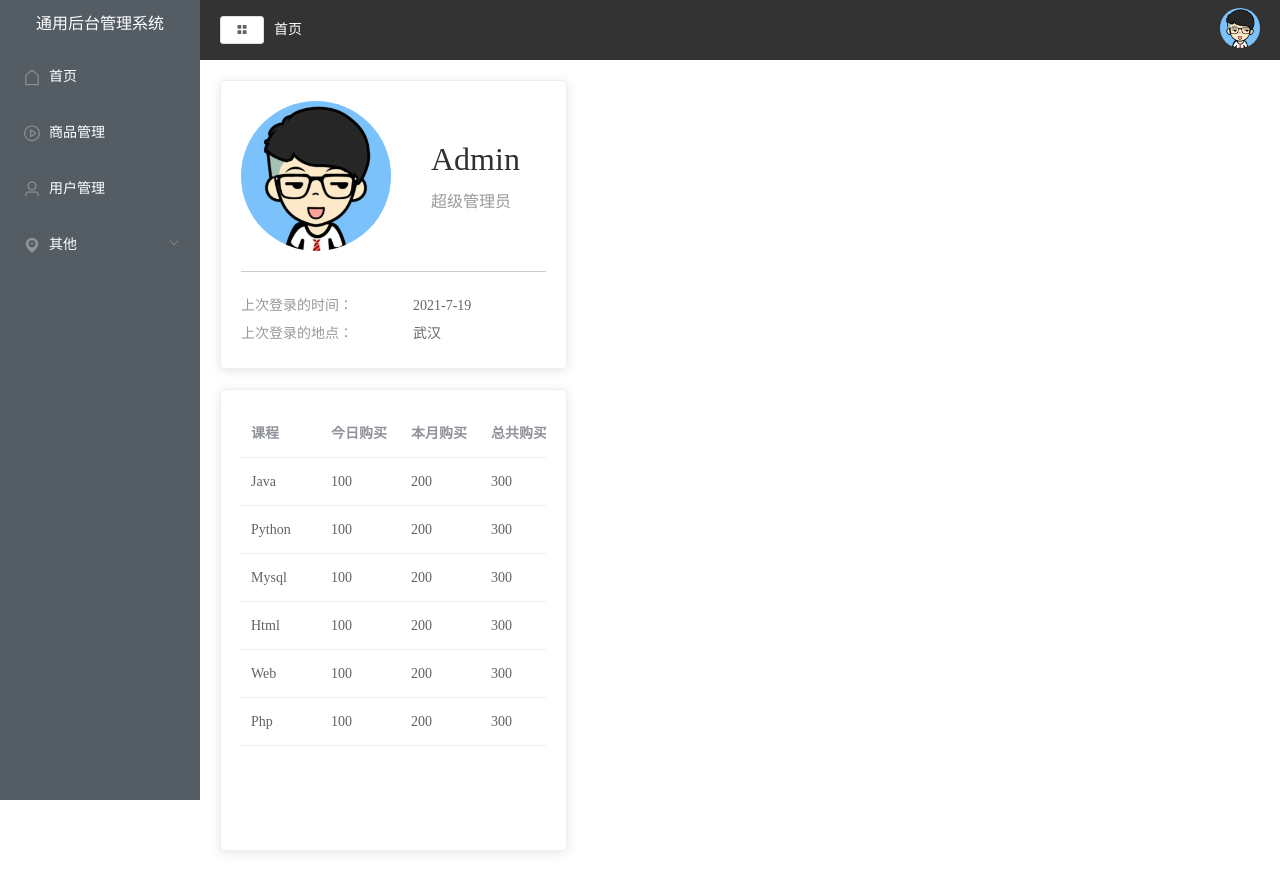
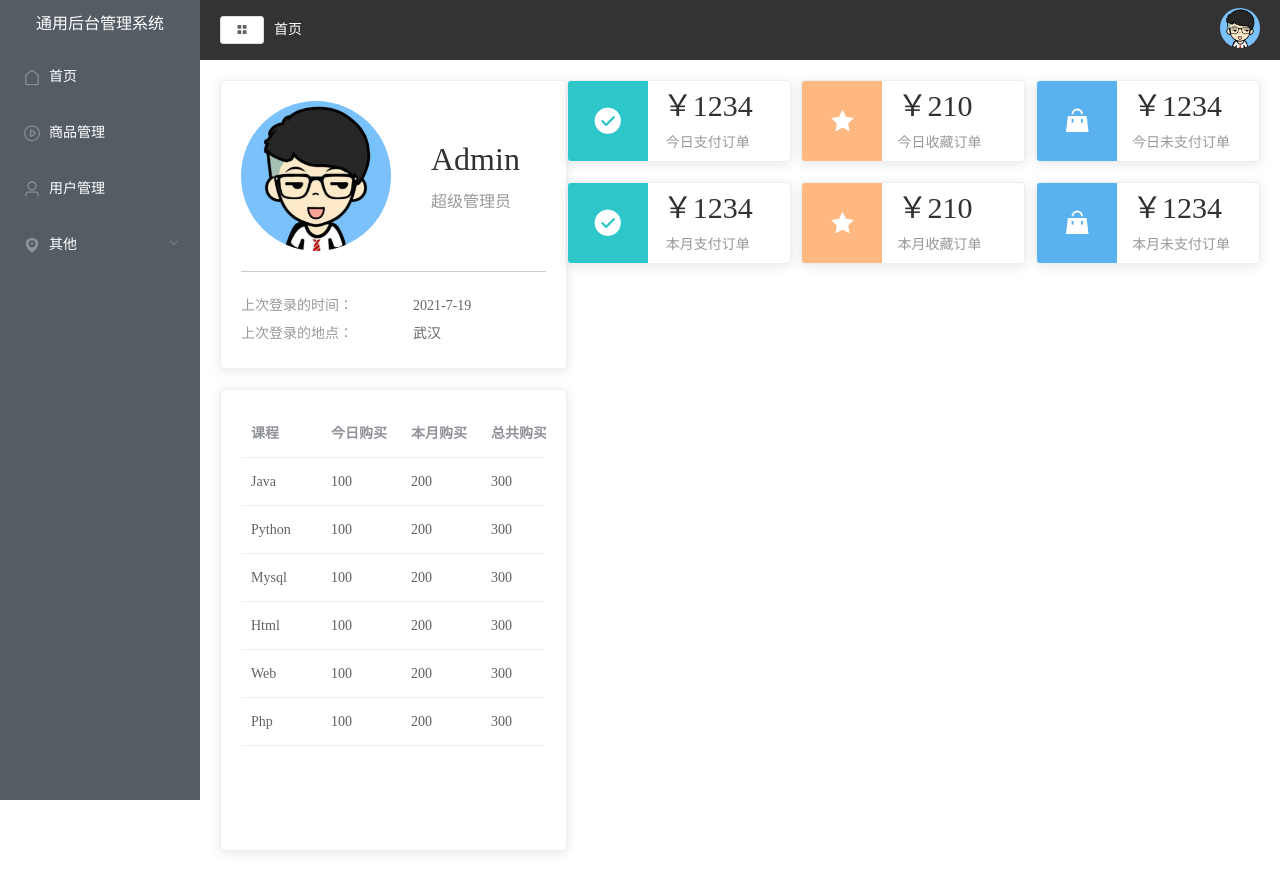
Before and after one commit to lining-lo/vue-project, a Vue app: page /#/Home in a window 1280 px wide. Built offline with nearby package versions, Linux system fonts and the light colour scheme.

Commit message:
home组件订单统计静态搭建

```diff
--- a/src/views/Home/index.vue
+++ b/src/views/Home/index.vue
@@ -21,7 +21,15 @@
       </el-card>
     </el-col>
     <el-col :span="16">
-      <div class="grid-content bg-purple-light"></div>
+      <div class="num">
+        <el-card v-for="item in countData" :key="item.name" :body-style="{ display:'flex',padding:0 }">
+        <i class="icon" :style="{ background:item.color }" :class="`el-icon-${item.icon}`"></i>
+        <div class="detail">
+          <p class="price">￥{{ item.value }}</p>
+          <p class="desc">{{ item.name }}</p>
+        </div>
+      </el-card>
+      </div>
     </el-col>
   </el-row>
 </template>
@@ -74,7 +82,45 @@ export default {
         todayBuy:'今日购买',
         monthBuy:'本月购买',
         totalBuy:'总共购买'
-      }
+      },
+      countData:[
+        {
+          name: "今日支付订单",
+          value: 1234,
+          icon: "success",
+          color: "#2ec7c9",
+        },
+        {
+          name: "今日收藏订单",
+          value: 210,
+          icon: "star-on",
+          color: "#ffb980",
+        },
+        {
+          name: "今日未支付订单",
+          value: 1234,
+          icon: "s-goods",
+          color: "#5ab1ef",
+        },
+        {
+          name: "本月支付订单",
+          value: 1234,
+          icon: "success",
+          color: "#2ec7c9",
+        },
+        {
+          name: "本月收藏订单",
+          value: 210,
+          icon: "star-on",
+          color: "#ffb980",
+        },
+        {
+          name: "本月未支付订单",
+          value: 1234,
+          icon: "s-goods",
+          color: "#5ab1ef",
+        },
+      ],
     }
   }
 }
@@ -119,4 +165,38 @@ export default {
     }
   }
 }
+
+.num{
+  display: flex;
+  flex-wrap: wrap;
+  justify-content: space-between;
+  .el-card{
+    width: 32%;
+    margin-bottom: 20px;
+  }
+  .icon{
+    width: 80px;
+    height: 80px;
+    font-size: 30px;
+    text-align: center;
+    line-height: 80px;
+    color:#fff
+  }
+  .detail{
+    margin-left: 15px;
+    display: flex;
+    flex-direction: column;
+    justify-content: center;
+    .price{
+      font-size: 30px;
+      margin-bottom: 10px;
+      line-height: 30px;
+    }
+    .desc{
+      font-size: 14px;
+      color: #999;
+      text-align: center;
+    }
+  }
+}
 </style>
```
